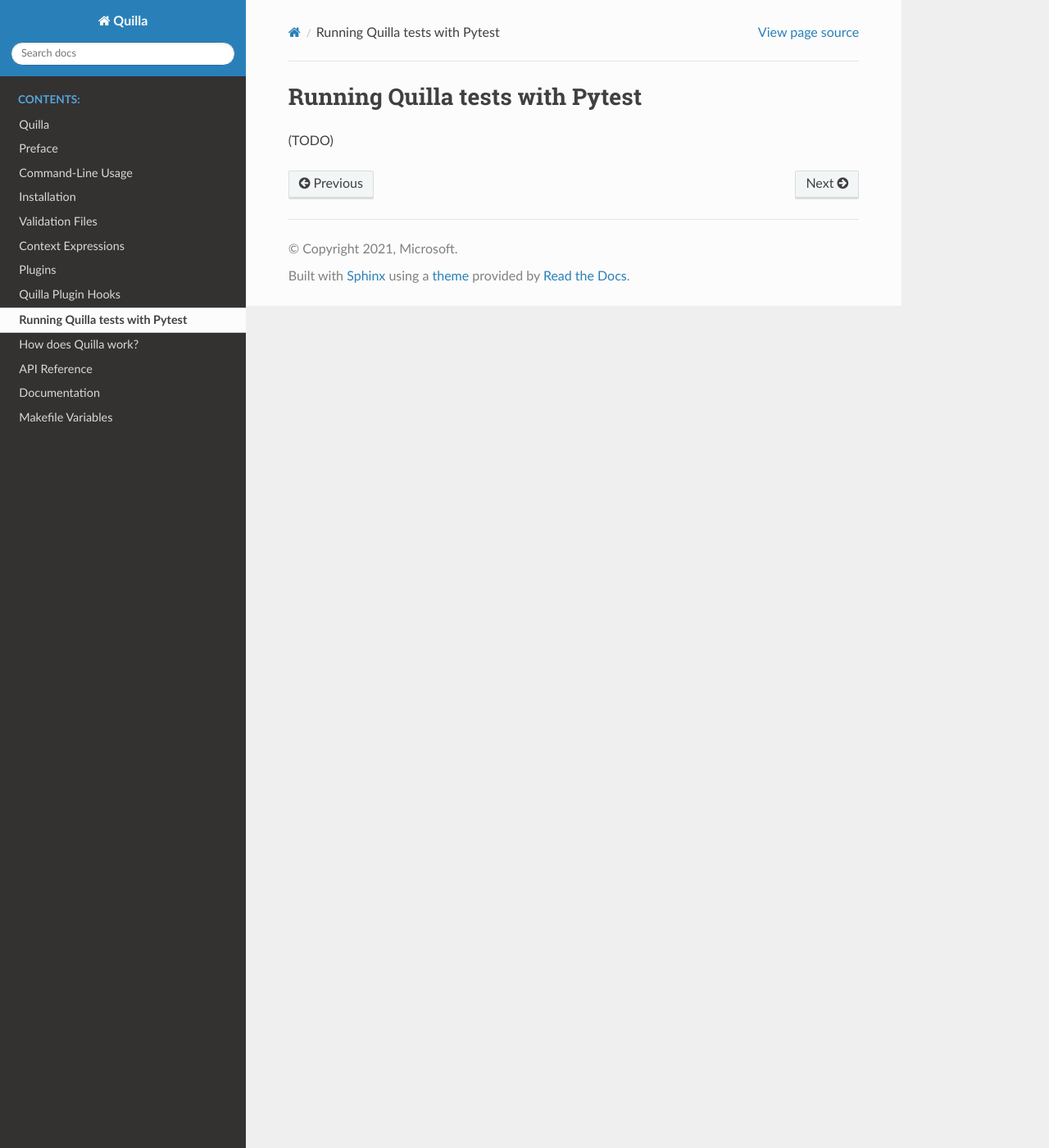
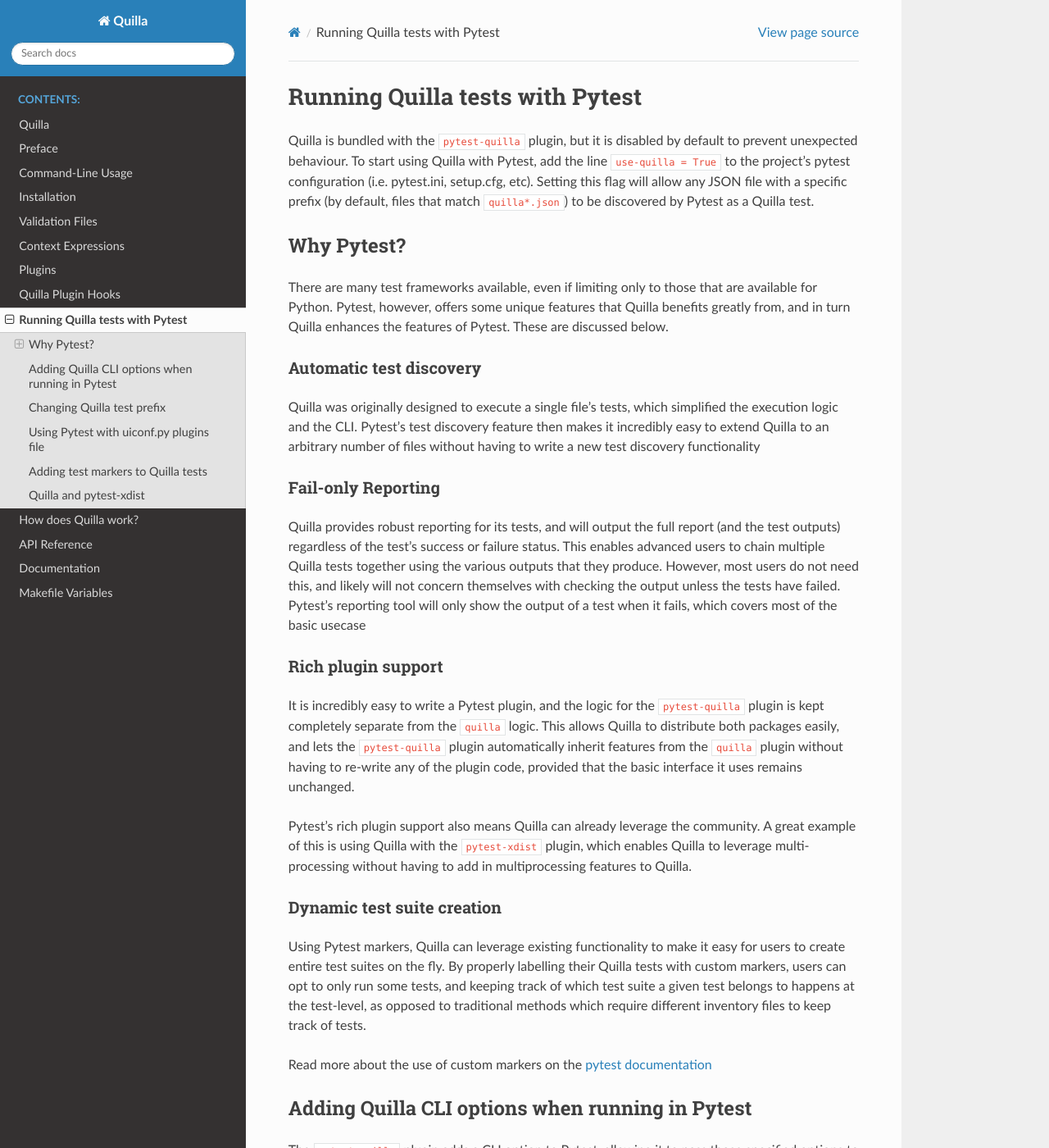
Before and after one commit to microsoft/quilla, a Sphinx documentation site: the page built from docs/quilla_pytest.md, in a window 1280 px wide and 1400 px high. Shown: the whole window at 82% size. Built offline with Sphinx 7.4.7 and the Read the Docs theme 2.0.0, drawn with Linux system fonts in a browser that asks for light colours; some of the changed text lies outside the part shown.

Commit message:
new: added pytest-quilla documentation (#11)

```diff
--- a/docs/quilla_pytest.md
+++ b/docs/quilla_pytest.md
@@ -1,3 +1,49 @@
 # Running Quilla tests with Pytest
 
-(TODO)
+Quilla is bundled with the `pytest-quilla` plugin, but it is disabled by default to prevent unexpected behaviour. To start using Quilla with Pytest, add the line `use-quilla = True` to the project's pytest configuration (i.e. pytest.ini, setup.cfg, etc). Setting this flag will allow any JSON file with a specific prefix (by default, files that match `quilla*.json`) to be discovered by Pytest as a Quilla test.
+
+## Why Pytest?
+
+There are many test frameworks available, even if limiting only to those that are available for Python. Pytest, however, offers some unique features that Quilla benefits greatly from, and in turn Quilla enhances the features of Pytest. These are discussed below.
+
+### Automatic test discovery
+
+Quilla was originally designed to execute a single file's tests, which simplified the execution logic and the CLI. Pytest's test discovery feature then makes it incredibly easy to extend Quilla to an arbitrary number of files without having to write a new test discovery functionality
+
+### Fail-only Reporting
+
+Quilla provides robust reporting for its tests, and will output the full report (and the test outputs) regardless of the test's success or failure status. This enables advanced users to chain multiple Quilla tests together using the various outputs that they produce. However, most users do not need this, and likely will not concern themselves with checking the output unless the tests have failed. Pytest's reporting tool will only show the output of a test when it fails, which covers most of the basic usecase
+
+### Rich plugin support
+
+It is incredibly easy to write a Pytest plugin, and the logic for the `pytest-quilla` plugin is kept completely separate from the `quilla` logic. This allows Quilla to distribute both packages easily, and lets the `pytest-quilla` plugin automatically inherit features from the `quilla` plugin without having to re-write any of the plugin code, provided that the basic interface it uses remains unchanged.
+
+Pytest's rich plugin support also means Quilla can already leverage the community. A great example of this is using Quilla with the `pytest-xdist` plugin, which enables Quilla to leverage multi-processing without having to add in multiprocessing features to Quilla.
+
+### Dynamic test suite creation
+
+Using Pytest markers, Quilla can leverage existing functionality to make it easy for users to create entire test suites on the fly. By properly labelling their Quilla tests with custom markers, users can opt to only run some tests, and keeping track of which test suite a given test belongs to happens at the test-level, as opposed to traditional methods which require different inventory files to keep track of tests.
+
+Read more about the use of custom markers on the [pytest documentation](https://docs.pytest.org/en/6.2.x/example/markers.html)
+
+## Adding Quilla CLI options when running in Pytest
+
+The `pytest-quilla` plugin adds a CLI option to Pytest, allowing it to pass those specified options to the Quilla contexts. To specify a definition file named 'Definitions.json', for example, run pytest with the following command: `pytest --quilla-opts="--definitions test/definitions/Definitions.json"`
+
+## Changing Quilla test prefix
+
+Setting the ini option `quilla-prefix` will allow custom prefix options. For example, to have pytest register all JSON files matching `test_*.json` as Quilla tests, set `quilla-prefix = test_` in the project's pytest configuration
+
+## Using Pytest with uiconf.py plugins file
+
+Plugins will still be discovered when running Quilla, and must be installed or placed in the same directory that the project's pytest configuration is in. Simply add a `uiconf.py` file in the same directory as the setup.cfg (or pytest.ini, tox.ini, etc), and Quilla will take care of the rest
+
+## Adding test markers to Quilla tests
+
+Quilla tests support static markers in the JSON files. Add a 'markers' key to the top level of the JSON document. Examples of this can be found within the `tests/integration` directory of the Quilla repository, since all these tests are marked with the `integration` and `slow` markers.
+
+It is not however possible to add markers that require additional parameters at this time to individual quilla tests through the JSON document. For example, the `skipif` marker requires a boolean to determine whether the test should be skipped or not, and it is not possible to do so at this time. The `skip` marker, however, does indeed work: the `reason` field can be omitted.
+
+## Quilla and pytest-xdist
+
+The `pytest-xdist` plugin is fully compatible with Quilla! Quilla uses the `pytest-xdist` to parallelize the tests, since all integration tests are written as Quilla tests and each test has an isolated context. It is encouraged, given how browser tests are usually slow, to use `pytest-xdist` to speed up the testing suite.
```
